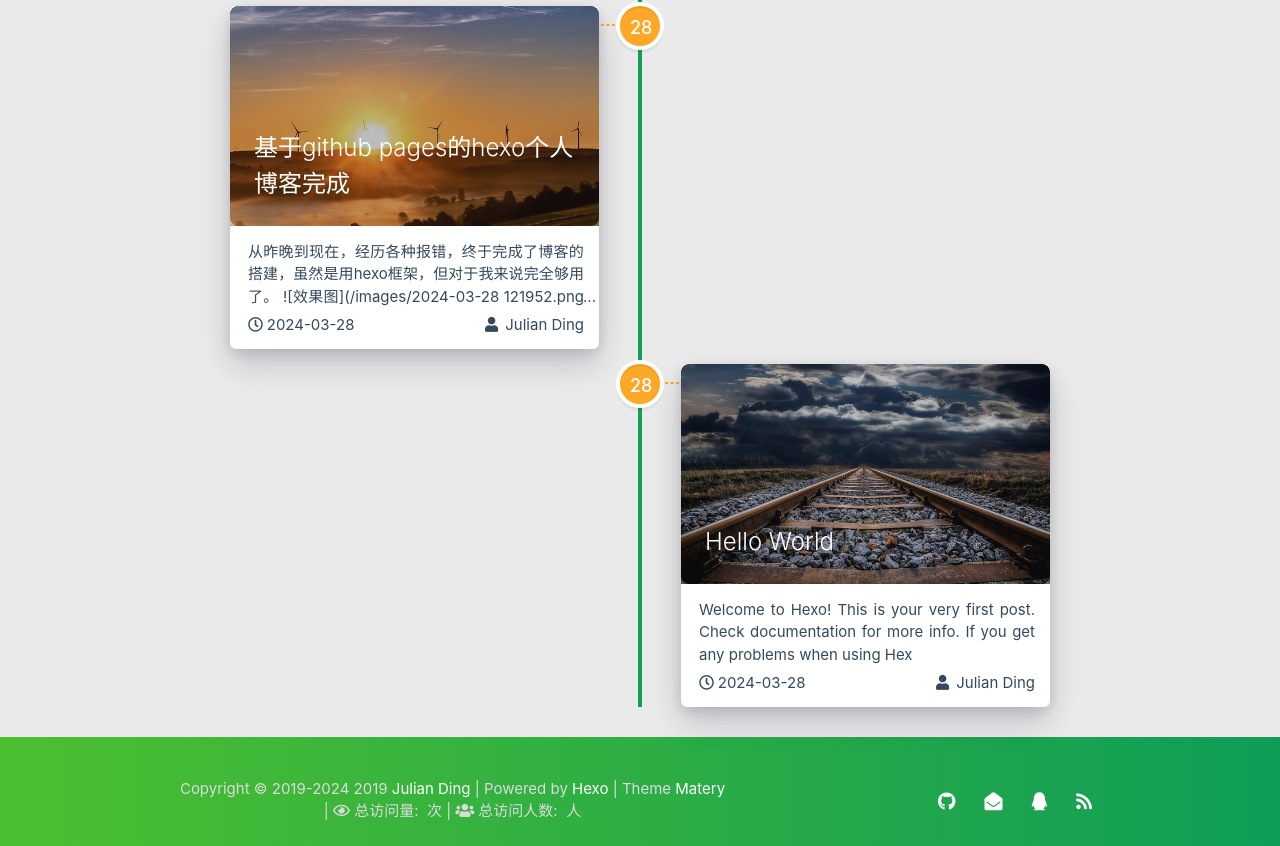
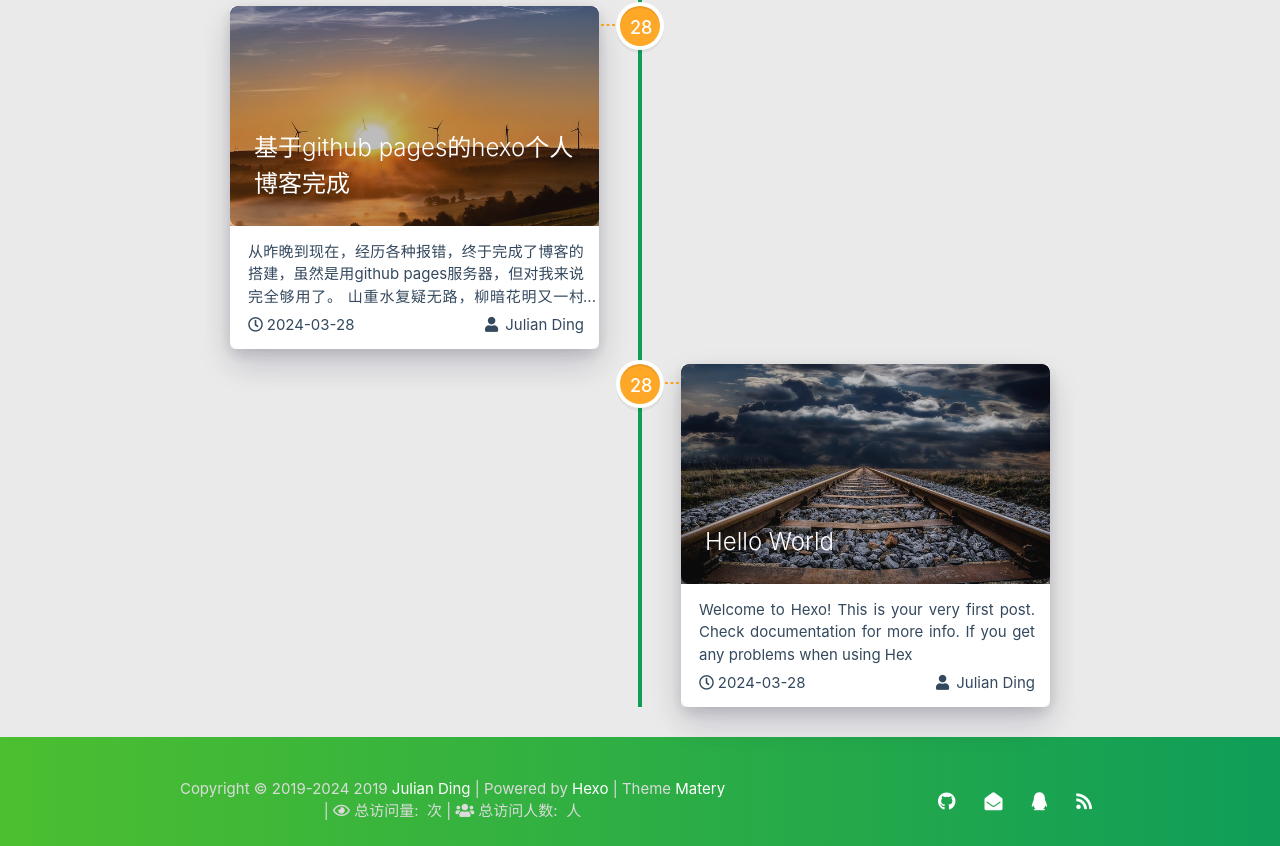
Before and after one commit to julian-ding/julian-ding.github.io, a plain HTML site: page archives/2024/03/index.html in a window 1280 px wide. Shown: the part 897-1743 px from the top of the page. Drawn offline with nearby package versions, Linux system fonts and the light colour scheme; some packages are replaced by stand-ins of ours; no server answers; a script that the page names is missing.

Commit message:
Site updated: 2024-03-28 19:01:03

```diff
--- a/archives/2024/03/index.html
+++ b/archives/2024/03/index.html
@@ -477,11 +477,12 @@
                         <div class="card-content article-content">
                             <div class="summary block-with-text">
 
-                                    从昨晚到现在，经历各种报错，终于完成了博客的搭建，虽然是用hexo框架，但对于我来说完全够用了。
-![效果图](&#x2F;images&#x2F;2024-03-28 121952.png “效果”)
+                                    从昨晚到现在，经历各种报错，终于完成了博客的搭建，虽然是用github pages服务器，但对我来说完全够用了。
+
 
 山重水复疑无路，柳暗花明又一村
 
+故事从此开始
 
 
                             </div>
```
Also changed, not shown: 2024/03/28/hello/index.html (+2 -2 lines), archives/2024/index.html (+3 -2 lines), archives/index.html (+3 -2 lines), index.html (+3 -2 lines), images/2024-03-28-121952.png (renamed from images/2024-03-28 121952.png).
